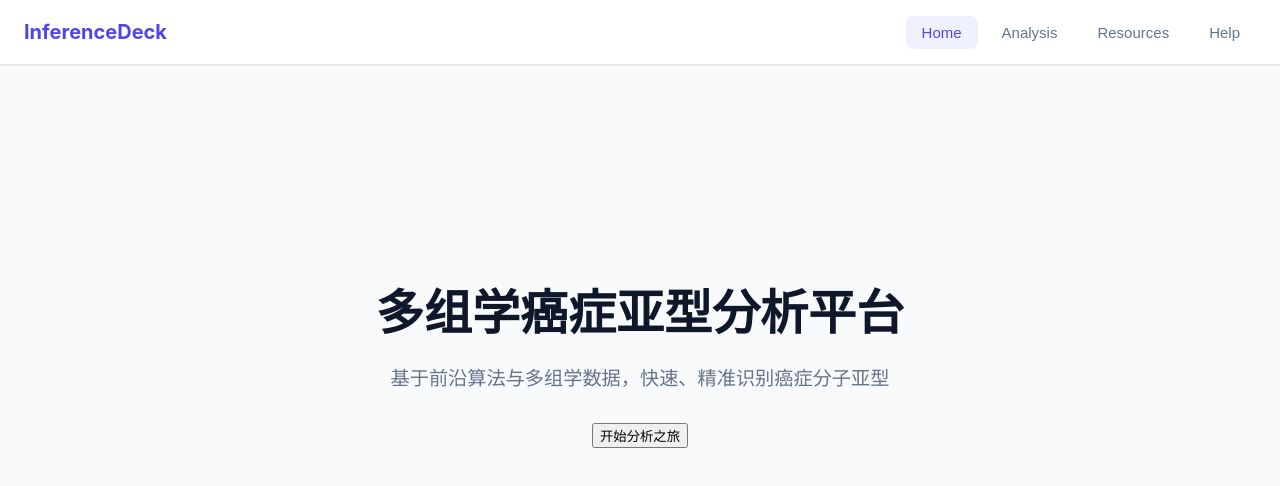
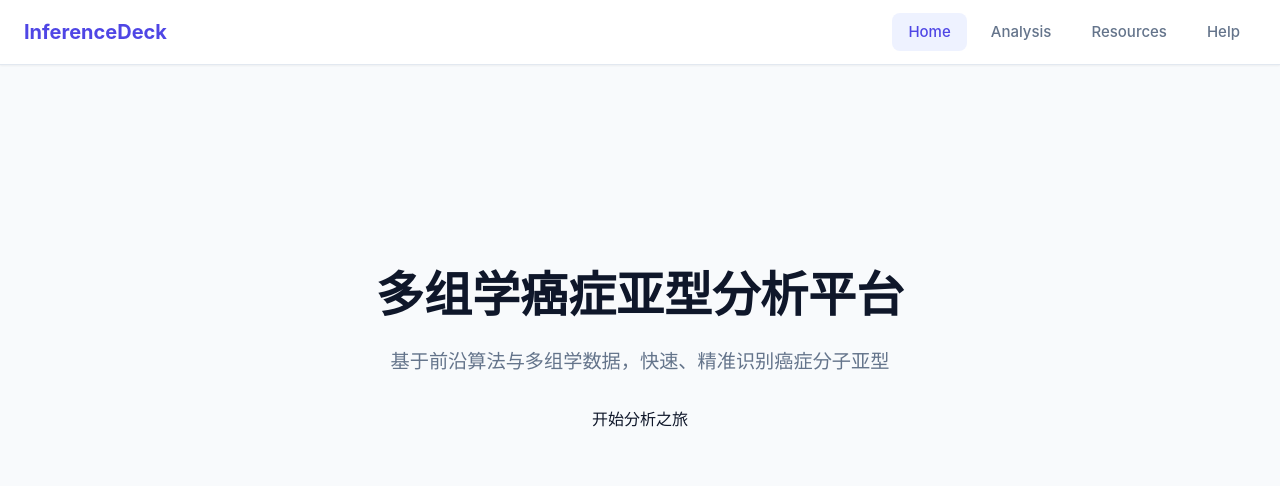
Before and after one commit to DarkKandaoMaster/OmicsInferenceDeck, a Nuxt app in the folder frontend/: page / in a window 1280 px wide. Shown: the top 486 px of the page. Built offline with nearby package versions, Linux system fonts and the light colour scheme.

Commit message:
继续重构

```diff
--- a/frontend/nuxt.config.ts
+++ b/frontend/nuxt.config.ts
@@ -1,6 +1,8 @@
 // https://nuxt.com/docs/api/configuration/nuxt-config
 export default defineNuxtConfig({
   compatibilityDate: '2025-07-15',
+
+  modules: ['@nuxtjs/tailwindcss'],
 
   devtools: { enabled: true }, //这个就是网页底部那个悬浮图标，是一个调试神器，不过很碍眼。想把它隐藏可以把这句代码改成false
 
--- a/frontend/package.json
+++ b/frontend/package.json
@@ -18,5 +18,8 @@
     "vue": "^3.5.32",
     "vue-router": "^5.0.4"
   },
-  "packageManager": "pnpm@10.33.0+sha512.10568bb4a6afb58c9eb3630da90cc9516417abebd3fabbe6739f0ae795728da1491e9db5a544c76ad8eb7570f5c4bb3d6c637b2cb41bfdcdb47fa823c8649319"
+  "packageManager": "pnpm@10.33.0+sha512.10568bb4a6afb58c9eb3630da90cc9516417abebd3fabbe6739f0ae795728da1491e9db5a544c76ad8eb7570f5c4bb3d6c637b2cb41bfdcdb47fa823c8649319",
+  "devDependencies": {
+    "@nuxtjs/tailwindcss": "^6.14.0"
+  }
 }
--- /dev/null
+++ b/frontend/tailwind.config.js
@@ -0,0 +1,8 @@
+/** @type {import('tailwindcss').Config} */
+export default {
+  content: [],
+  theme: {
+    extend: {},
+  },
+  plugins: [],
+}
```
Also changed, not shown: 1 other file (tests, documents, lock files or other folders).
